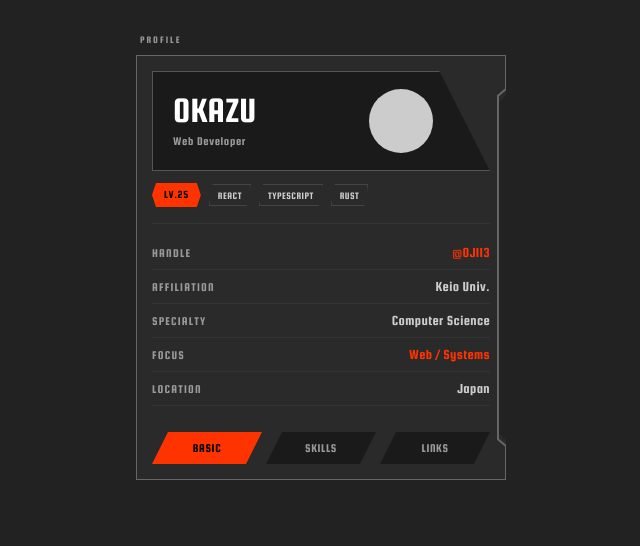
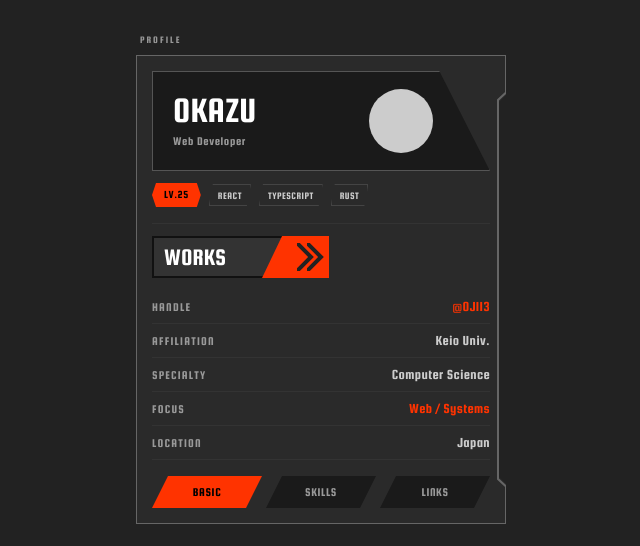
Before and after one commit to OJII3/ojii3.dev, a React (Vite) app: page / in a window 1280 px wide. Shown: the top 546 px of the page, without its empty margins (319-959 px from the left). Built offline with nearby package versions, Linux system fonts and the light colour scheme.

Commit message:
feat: move WORKS button to BASIC tab, keep only external links in LINKS tab

```diff
--- a/src/components/profile-panel.tsx
+++ b/src/components/profile-panel.tsx
@@ -1,4 +1,5 @@
 import { useState } from "react";
+import { AngledButton } from "@/components/angled-button";
 import { LinkCard } from "@/components/link-card";
 import { StatRow } from "@/components/stat-row";
 
@@ -43,6 +44,9 @@ function TechTag({ label }: { label: string }) {
 function BasicTab() {
   return (
     <div className="flex flex-col">
+      <div className="mb-3">
+        <AngledButton to="/works" label="WORKS" />
+      </div>
       <StatRow label="HANDLE" value="@OJII3" accent />
       <StatRow label="AFFILIATION" value="Keio Univ." />
       <StatRow label="SPECIALTY" value="Computer Science" />
@@ -77,7 +81,6 @@ function LinksTab() {
     <div className="flex flex-col gap-2">
       <LinkCard label="GITHUB" href="https://github.com/OJII3" external />
       <LinkCard label="X / TWITTER" href="https://x.com/OJII3_" external />
-      <LinkCard label="WORKS" href="/works" />
     </div>
   );
 }
```
